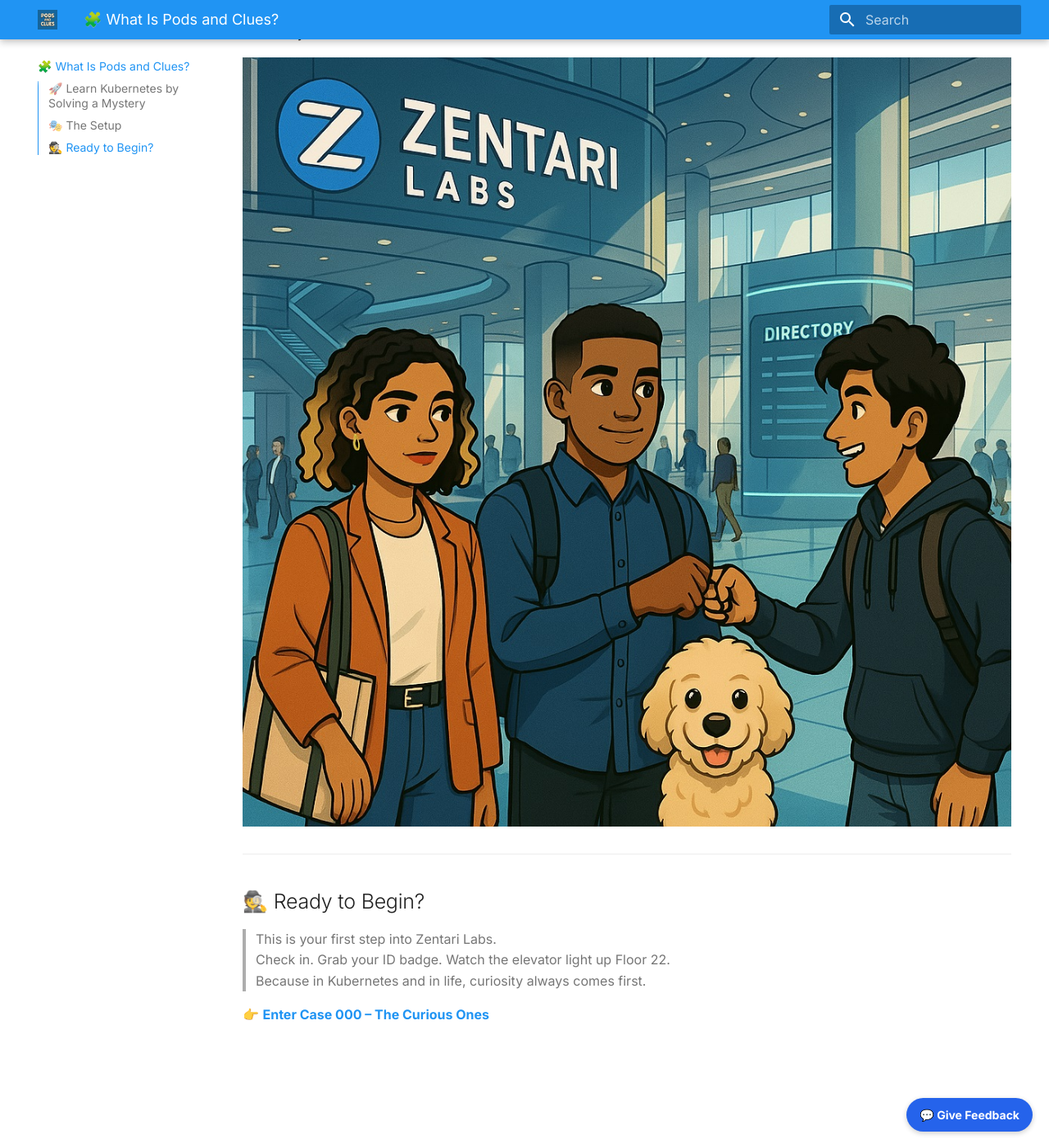
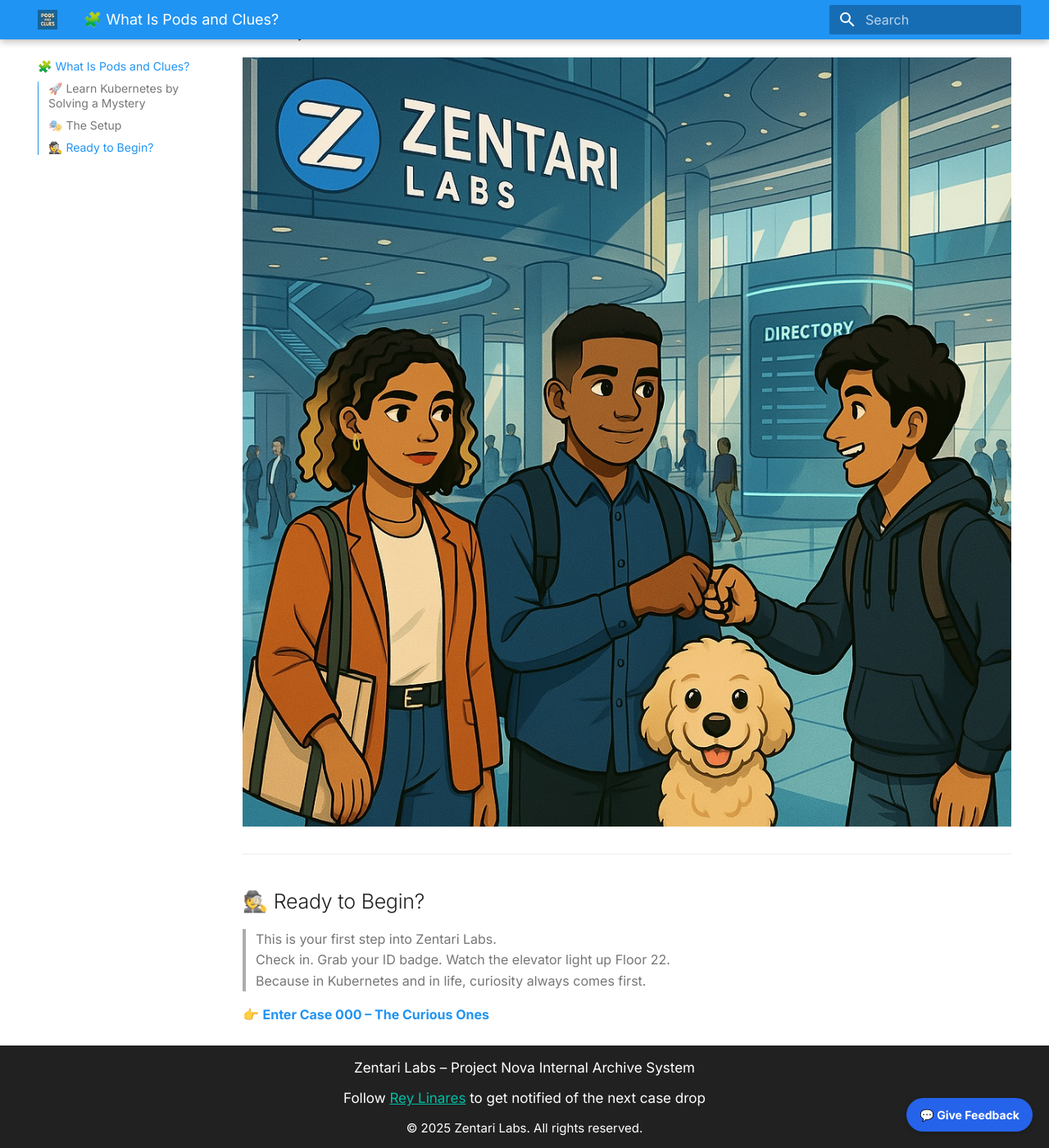
Before and after one commit to zentarilabs/pods-and-clues, an MkDocs documentation site: the page built from docs/index.md, in a window 1280 px wide and 1400 px high, scrolled down 1005 px. Shown: the whole window at 82% size. Built offline with MkDocs 1.6.1 and Material for MkDocs 9.7.7, drawn with Linux system fonts in a browser that asks for light colours.

Commit message:
Update footer

```diff
--- a/docs/css/extra.css
+++ b/docs/css/extra.css
@@ -1,8 +1,3 @@
-/* Extra CSS for the feedback button and floating button */
-body {
-  padding-bottom: 30px; /* adjust as needed */
-}
-
 .feedback-button {
   position: fixed;
   bottom: 20px;
@@ -207,3 +202,14 @@ body {
   font-size: 0.95rem;
   color: var(--md-typeset-color);
 }
+
+footer.md-footer a {
+  color: var(--md-accent-fg-color);
+  text-decoration: underline;
+  font-weight: 500;
+}
+
+footer.md-footer a:hover {
+  color: #1e40af;
+  text-decoration: underline;
+}
--- a/docs/overrides/partials/footer.html
+++ b/docs/overrides/partials/footer.html
@@ -1,3 +1,11 @@
+<footer class="md-footer" style="text-align: center; font-size: 0.85rem;">
+  <p>Zentari Labs – Project Nova Internal Archive System</p>
+  <p>Follow <a href="https://www.linkedin.com/in/reynaldo-linares" target="_blank">Rey Linares</a> to get notified of the next case drop</p>
+  <p style="margin-top: 0.5rem; font-size: 0.75rem; color: var(--md-typeset-color--light);">
+    © 2025 Zentari Labs. All rights reserved.
+  </p>
+</footer>
+
 <div class="feedback-float" onclick="openFeedbackModal()">
   💬 Give Feedback
 </div>
```
Also changed, not shown: docs/js/feedback-scroll.js (line endings or trailing spaces).
